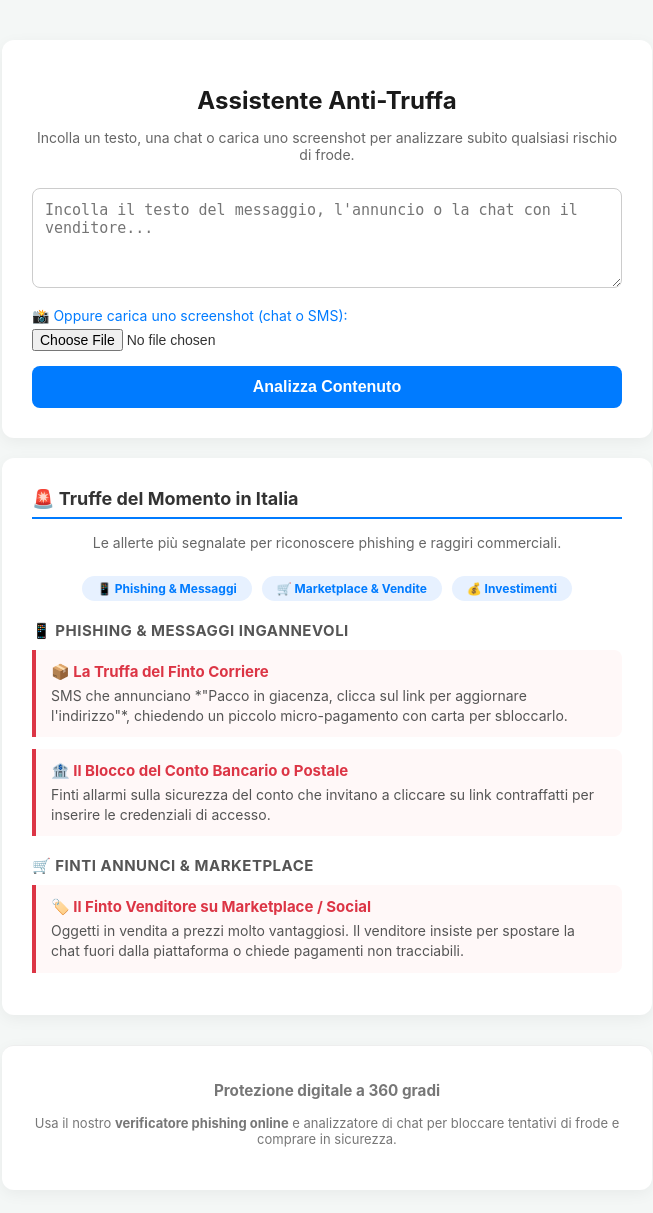
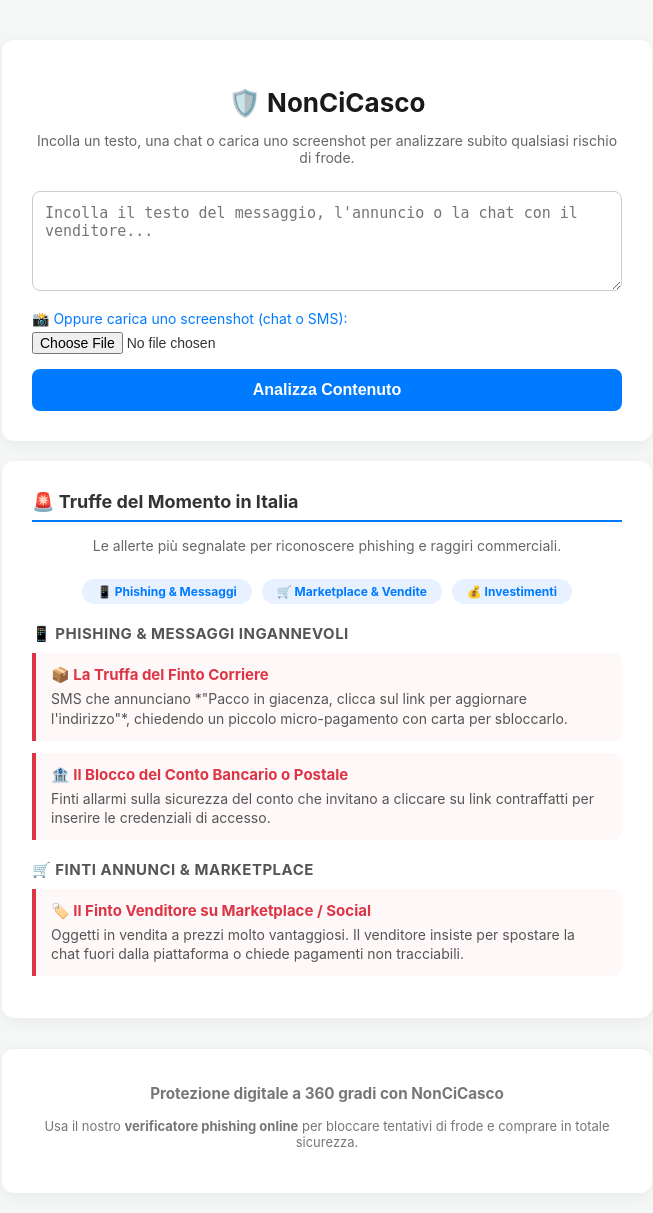
Before and after one commit to Luppolino/antiscam-bot, a Flask app: page / in a window 1280 px wide. Shown: the whole page, without its empty margins (313-966 px from the left). Before the commit the page ends 1147 px from the top, so only its background shows below. Run offline with Flask 3, Linux system fonts and the light colour scheme.

Commit message:
Update index.html

```diff
--- a/templates/index.html
+++ b/templates/index.html
@@ -3,8 +3,8 @@
 <head>
     <meta charset="UTF-8">
     <meta name="viewport" content="width=device-width, initial-scale=1.0">
-    <title>Verifica Truffe e Phishing Online - Allerte SMS, Marketplace e Controllo IBAN</title>
-    <meta name="description" content="Il miglior verificatore anti-truffa gratuito in Italia. Verifica SMS, chat, screenshot e finti annunci di vendita online, controlla IBAN e scopri le ultime frodi.">
+    <title>NonCiCasco - Assistente Anti-Truffa per SMS, Chat e Marketplace</title>
+    <meta name="description" content="NonCiCasco è il miglior verificatore anti-truffa gratuito in Italia. Verifica SMS, chat, screenshot e finti annunci di vendita online, controlla IBAN e scopri le ultime frodi.">
 
     <style>
         body {
@@ -28,7 +28,7 @@
             margin-top: 20px;
             box-sizing: border-box;
         }
-        h1 { font-size: 24px; color: #1a1a1a; margin-bottom: 10px; text-align: center; }
+        h1 { font-size: 26px; color: #1a1a1a; margin-bottom: 5px; text-align: center; }
         h2 { font-size: 18px; color: #333; border-bottom: 2px solid #007bff; padding-bottom: 8px; margin-top: 0; }
         h3.category-title { font-size: 15px; color: #555; margin: 20px 0 10px 0; text-transform: uppercase; letter-spacing: 0.5px; }
         p.subtitle { text-align: center; color: #666; font-size: 14px; margin-bottom: 25px; }
@@ -80,7 +80,7 @@
 
     <!-- STRUMENTO DI VERIFICA -->
     <div class="container">
-        <h1>Assistente Anti-Truffa</h1>
+        <h1>🛡️ NonCiCasco</h1>
         <p class="subtitle">Incolla un testo, una chat o carica uno screenshot per analizzare subito qualsiasi rischio di frode.</p>
 
         <textarea id="testoMessaggio" placeholder="Incolla il testo del messaggio, l'annuncio o la chat con il venditore..."></textarea>
@@ -127,8 +127,8 @@
     </div>
 
     <div class="container seo-section">
-        <h3>Protezione digitale a 360 gradi</h3>
-        <p>Usa il nostro <strong>verificatore phishing online</strong> e analizzatore di chat per bloccare tentativi di frode e comprare in sicurezza.</p>
+        <h3>Protezione digitale a 360 gradi con NonCiCasco</h3>
+        <p>Usa il nostro <strong>verificatore phishing online</strong> per bloccare tentativi di frode e comprare in totale sicurezza.</p>
     </div>
 
     <script>
@@ -146,7 +146,7 @@
             divRisultato.innerHTML = `
                 <div style="text-align: center;">
                     <div class="spinner"></div>
-                    <p style="color: #555; font-size: 14px; margin: 0;">Analisi in corso con intelligenza artificiale...</p>
+                    <p style="color: #555; font-size: 14px; margin: 0;">Analisi in corso con NonCiCasco...</p>
                 </div>
             `;
 
```
